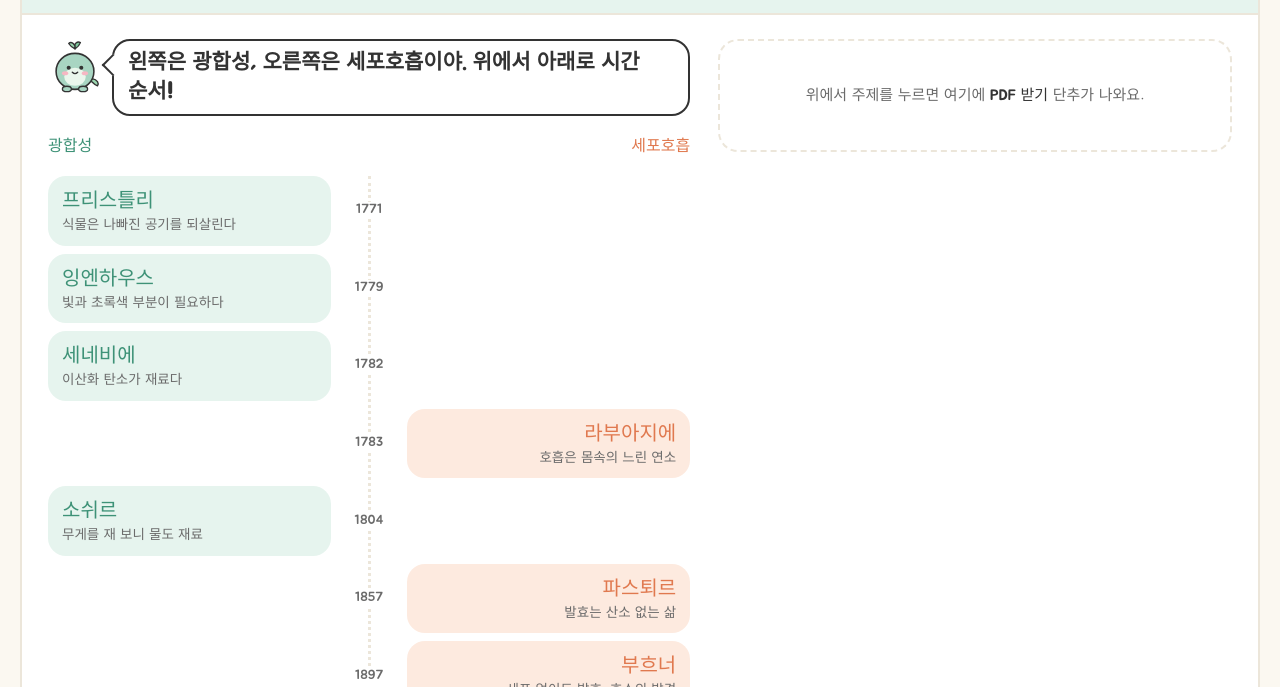
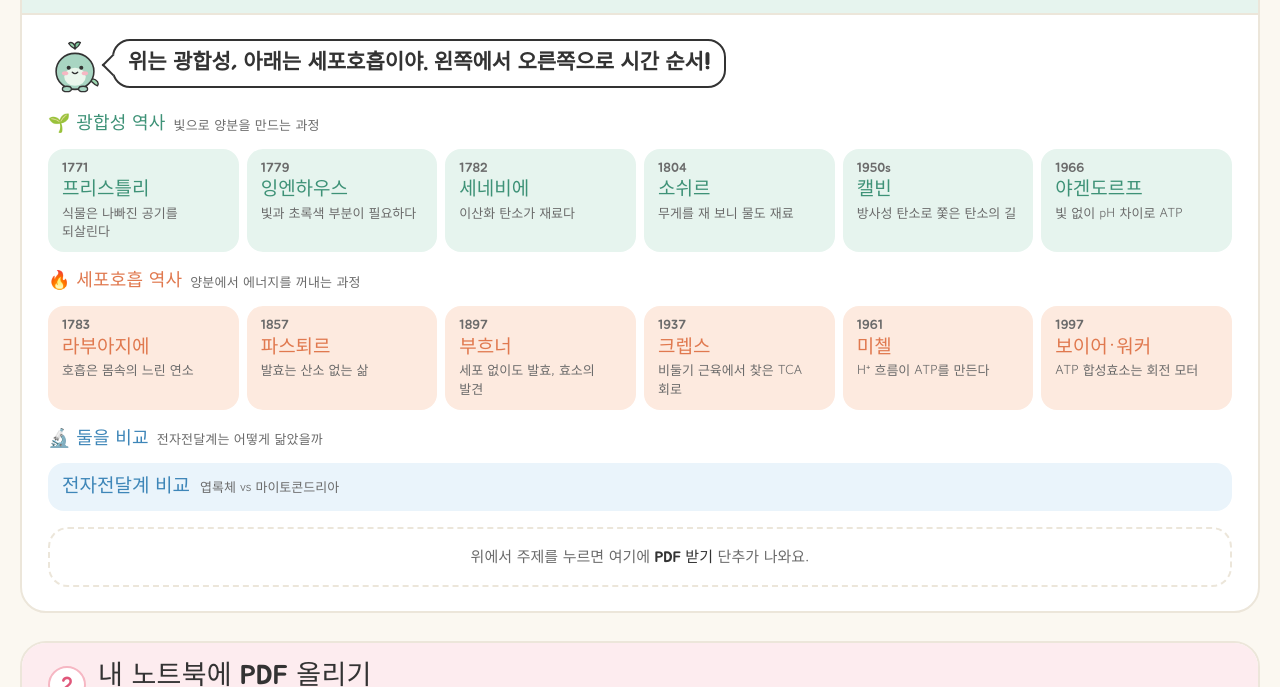
Before and after one commit to hapsum14/light-respiration-history, a plain HTML site: page index.html in a window 1280 px wide. Shown: the part 533-1220 px from the top of the page. Drawn offline with Linux system fonts and the light colour scheme; a web font is replaced by a local one.

Commit message:
주제 고르기를 광합성·세포호흡 가로 두 줄로

```diff
--- a/index.html
+++ b/index.html
@@ -73,22 +73,25 @@ a{color:var(--sky-d)}
 .say p:before{content:"";position:absolute;left:-9px;top:16px;width:14px;height:14px;background:var(--card);border-left:2px solid var(--ink);border-bottom:2px solid var(--ink);transform:rotate(45deg)}
 
 /* 시간선 */
-.colhead{display:grid;grid-template-columns:1fr 60px 1fr;gap:8px;font-family:var(--head);font-size:16px}
-.colhead .l{color:var(--mint-d)} .colhead .r{color:var(--ember);text-align:right}
-.tl{position:relative;display:flex;flex-direction:column;gap:8px}
-.tl:before{content:"";position:absolute;left:50%;top:0;bottom:0;border-left:3px dotted var(--line);transform:translateX(-1px)}
-.row{display:grid;grid-template-columns:1fr 60px 1fr;align-items:center;gap:8px;position:relative}
-.yr{white-space:nowrap;text-align:center;font-family:var(--head);font-size:13px;color:var(--sub);background:var(--card);position:relative;z-index:1;line-height:1.3;border-radius:8px}
-.pick{all:unset;box-sizing:border-box;cursor:pointer;border-radius:18px;padding:10px 12px;display:flex;flex-direction:column;gap:0;min-width:0;border:2px solid transparent;transition:transform .15s}
+.lanes{display:flex;flex-direction:column;gap:14px}
+.lane{display:flex;flex-direction:column;gap:8px}
+.lane h3{font-size:18px;display:flex;align-items:center;gap:8px}
+.lane.light h3{color:var(--mint-d)} .lane.resp h3{color:var(--ember)} .lane.both h3{color:var(--sky-d)}
+.lane h3 small{font-family:var(--body);font-size:13px;color:var(--sub)}
+.cards{display:grid;grid-template-columns:repeat(2,minmax(0,1fr));gap:8px}
+.lane.both .cards{grid-template-columns:1fr}
+.pick{all:unset;box-sizing:border-box;cursor:pointer;border-radius:16px;padding:10px 12px;display:flex;flex-direction:column;gap:2px;min-width:0;border:2px solid transparent;transition:transform .15s;height:100%}
 .pick:hover{transform:translateY(-2px)}
 .pick:focus-visible{outline:3px solid var(--sky-d);outline-offset:2px}
-.pick .nm{font-family:var(--head);font-size:20px;line-height:1.3}
-.pick .hk{font-size:13.5px;color:var(--sub);line-height:1.45}
+.pick .yr{font-family:var(--head);font-size:13px;color:var(--sub);line-height:1.2}
+.pick .nm{font-family:var(--head);font-size:19px;line-height:1.25}
+.pick .hk{font-size:13px;color:var(--sub);line-height:1.4}
 .pick.light{background:var(--mint-l)} .pick.light .nm{color:var(--mint-d)}
-.pick.resp{background:var(--ember-l);text-align:right} .pick.resp .nm{color:var(--ember)}
-.pick.both{background:var(--sky-l);text-align:center} .pick.both .nm{color:var(--sky-d)}
+.pick.resp{background:var(--ember-l)} .pick.resp .nm{color:var(--ember)}
+.pick.both{background:var(--sky-l)} .pick.both .nm{color:var(--sky-d)}
+.pick.both{flex-direction:row;align-items:baseline;gap:10px;flex-wrap:wrap}
 .pick[aria-pressed="true"]{border-color:var(--ink);box-shadow:3px 3px 0 var(--ink)}
-.row.c{grid-template-columns:1fr} .row.c .pick{max-width:320px;margin:6px auto 0;width:100%}
+@media (min-width:600px){.cards{grid-template-columns:repeat(3,minmax(0,1fr))}}
 
 /* 고른 주제 */
 .empty{border:2px dashed var(--line);border-radius:20px;padding:14px;color:var(--sub);text-align:center;font-size:15px}
@@ -205,8 +208,6 @@ mark.fillv{background:var(--mint);color:#1F5C48;border-radius:4px;padding:0 3px}
 .toast.on{opacity:1}
 @media (max-width:600px){
   .today{grid-template-columns:1fr}
-  .row,.colhead{grid-template-columns:1fr 46px 1fr}
-  .pick .nm{font-size:18px}
   .m3{grid-template-columns:repeat(2,minmax(0,1fr))}.m3 .mid{display:none}
   .tip{padding-left:0}
   .hero{grid-template-columns:1fr}.duo{justify-content:flex-end;margin-top:-6px}
@@ -232,10 +233,14 @@ mark.fillv{background:var(--mint);color:#1F5C48;border-radius:4px;padding:0 3px}
   .panel>header h2{font-size:27px}
   .panel>.in{padding:24px 26px}
   /* 1단계: 왼쪽 시간선, 오른쪽 고른 주제(따라 내려옴) */
-  #s1>.in{display:grid;grid-template-columns:minmax(0,1.25fr) minmax(0,1fr);gap:16px 28px;align-items:start}
-  #s1>.in>*{grid-column:1}
-  #s1 #nochoice,#s1 #chosen{grid-column:2;grid-row:1/span 3;position:sticky;top:84px;max-height:calc(100vh - 110px);overflow:auto}
-  #s1 #nochoice{padding:40px 20px}
+  .cards{grid-template-columns:repeat(6,minmax(0,1fr))}
+  .lane.both .cards{grid-template-columns:1fr}
+  /* 고른 주제: 가로로 넓게 */
+  #chosen{display:grid;grid-template-columns:minmax(0,1fr) auto;column-gap:24px;row-gap:6px;align-items:center}
+  #chosen>*{grid-column:1}
+  #chosen>.btns{grid-column:2;grid-row:1/span 3;justify-content:flex-end}
+  #chosen>.file{grid-column:1/-1}
+  #chosen>.doc{grid-column:1/-1}
   /* 2·3단계: 설명은 왼쪽, 화면 그림은 오른쪽 */
   .how{gap:22px}
   .how>li{display:grid;grid-template-columns:minmax(0,1fr) minmax(0,1fr);column-gap:28px;row-gap:12px;align-content:start}
@@ -325,9 +330,8 @@ mark.fillv{background:var(--mint);color:#1F5C48;border-radius:4px;padding:0 3px}
   <section class="panel c-mint" id="s1">
     <header><span class="n">1</span><h2>주제를 고르고 PDF 받기<small>13개 가운데 하나! 친구랑 겹쳐도 괜찮아요</small></h2></header>
     <div class="in">
-      <div class="say"><svg viewBox="0 0 120 120" aria-hidden="true"><use href="#saerok"/></svg><p>왼쪽은 광합성, 오른쪽은 세포호흡이야. 위에서 아래로 시간 순서!</p></div>
-      <div class="colhead"><span class="l">광합성</span><span></span><span class="r">세포호흡</span></div>
-      <div class="tl" id="tl"></div>
+      <div class="say"><svg viewBox="0 0 120 120" aria-hidden="true"><use href="#saerok"/></svg><p>위는 광합성, 아래는 세포호흡이야. 왼쪽에서 오른쪽으로 시간 순서!</p></div>
+      <div class="lanes" id="tl"></div>
       <div class="empty" id="nochoice">위에서 주제를 누르면 여기에 <strong>PDF 받기</strong> 단추가 나와요.</div>
       <div class="chosen" id="chosen" hidden>
         <span class="tag" id="ch-tag"></span>
@@ -490,12 +494,14 @@ const $ = id => document.getElementById(id);
 function store(k,v){try{ if(v===undefined) return localStorage.getItem(k); localStorage.setItem(k,v);}catch(e){return null}}
 
 const tl = $("tl");
-DATA.topics.forEach(t=>{
-  const row = document.createElement("div");
-  const card = `<button class="pick ${t.kind}" type="button" aria-pressed="false" data-id="${t.id}"><span class="nm">${t.name}</span><span class="hk">${t.hook}</span></button>`;
-  if(t.kind==="both"){ row.className="row c"; row.innerHTML = card; }
-  else { row.className="row"; row.innerHTML = t.kind==="light" ? `${card}<span class="yr">${t.ylab}</span><span></span>` : `<span></span><span class="yr">${t.ylab}</span>${card}`; }
-  tl.appendChild(row);
+[["light","🌱 광합성 역사","빛으로 양분을 만드는 과정"],["resp","🔥 세포호흡 역사","양분에서 에너지를 꺼내는 과정"],["both","🔬 둘을 비교","전자전달계는 어떻게 닮았을까"]].forEach(([k,title,sub])=>{
+  const lane = document.createElement("div"); lane.className = "lane "+k;
+  lane.innerHTML = `<h3>${title} <small>${sub}</small></h3><div class="cards"></div>`;
+  const cards = lane.querySelector(".cards");
+  DATA.topics.filter(t=>t.kind===k).forEach(t=>{
+    cards.insertAdjacentHTML("beforeend", `<button class="pick ${t.kind}" type="button" aria-pressed="false" data-id="${t.id}">${t.kind==="both"?"":`<span class="yr">${t.ylab}</span>`}<span class="nm">${t.name}</span><span class="hk">${t.hook}</span></button>`);
+  });
+  tl.appendChild(lane);
 });
 tl.addEventListener("click", e=>{ const b=e.target.closest(".pick"); if(b) choose(b.dataset.id, true); });
 
```
